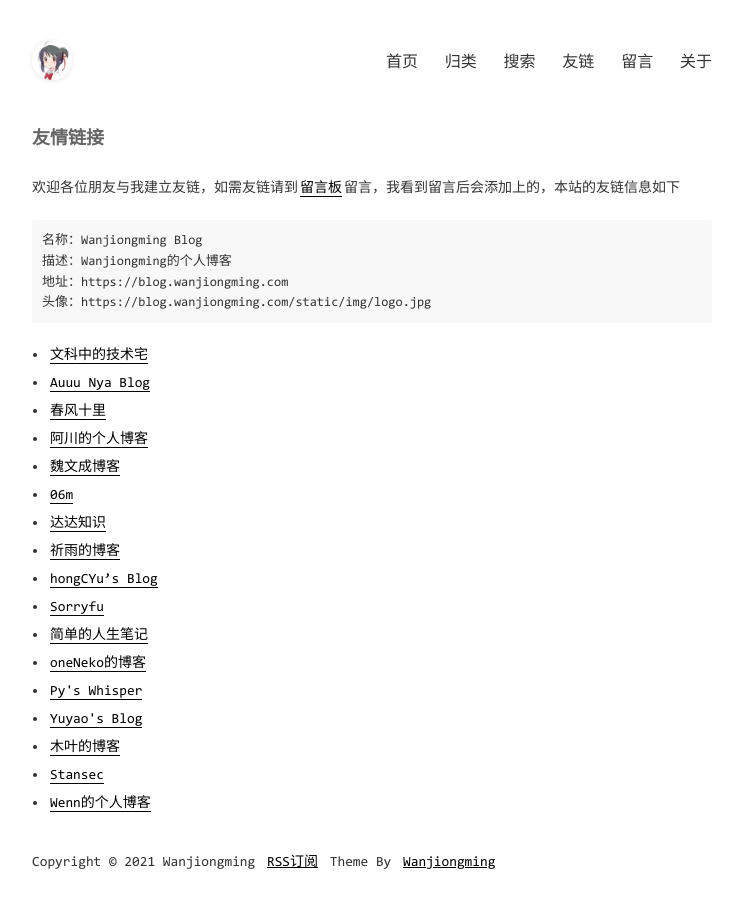
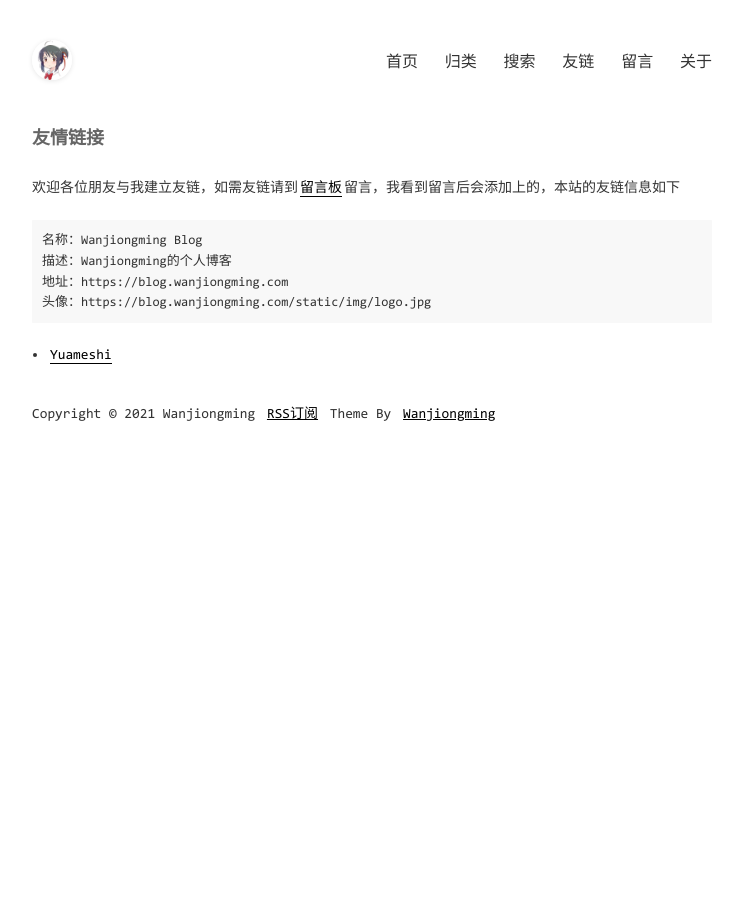
Before and after one commit to IcebearType/blog, a Jekyll site: the page built from pages/links.md, in a window 1280 px wide. Shown: the whole page, without its empty margins (268-1011 px from the left). Built offline with Jekyll 4.4.1, drawn with Linux system fonts in a browser that asks for light colours.

Commit message:
Update _config.yml

```diff
--- a/_config.yml
+++ b/_config.yml
@@ -52,37 +52,5 @@ extMath: true
 
 # 友情链接
 links:
-  - title: 文科中的技术宅
-    url: https://www.townwang.com
-  - title: Auuu Nya Blog
-    url: http://mu1er.cn
-  - title: 春风十里
-    url: https://www.geek-era.com
-  - title: 阿川的个人博客
-    url: https://achuan.io
-  - title: 魏文成博客
-    url: https://www.wwc.ren
-  - title: 06m
-    url: https://www.06m.me
-  - title: 达达知识
-    url: https://www.dadapush.com
-  - title: 祈雨的博客
-    url: https://wakzz.cn
-  - title: hongCYu’s Blog
-    url: https://hongcyu.cn
-  - title: Sorryfu
-    url: https://fushaolei.github.io
-  - title: 简单的人生笔记
-    url: https://yoyling.com
-  - title: oneNeko的博客
-    url: https://blog.oneneko.com
-  - title: Py's Whisper
-    url: https://whisper.pyliubaolin.top
-  - title: Yuyao's Blog
-    url: http://hellocode.ink
-  - title: 木叶的博客
-    url: https://muye.ml
-  - title: Stansec
-    url: https://standeblog.com
-  - title: Wenn的个人博客
-    url: https://wenn.tech
+  - title: Yuameshi
+    url: https://www.yuameshi.top/
```
